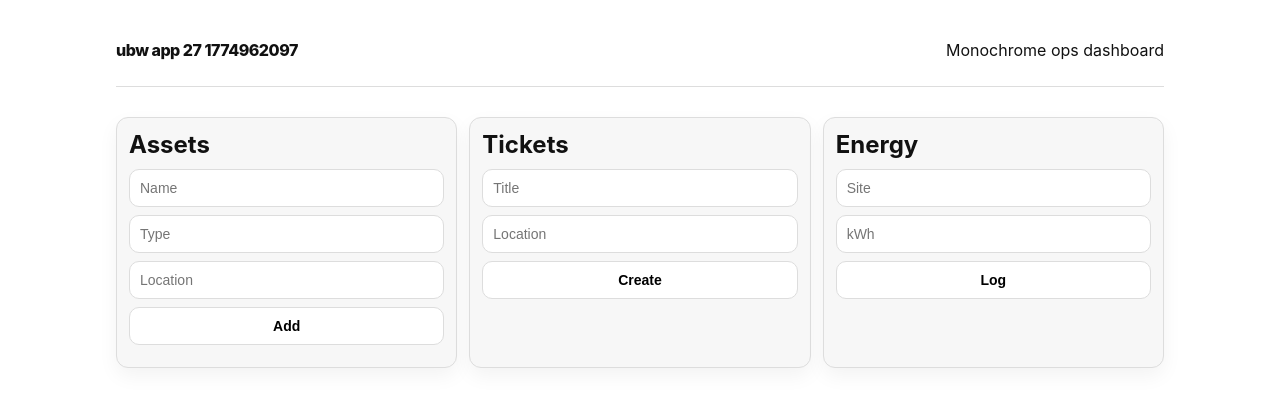
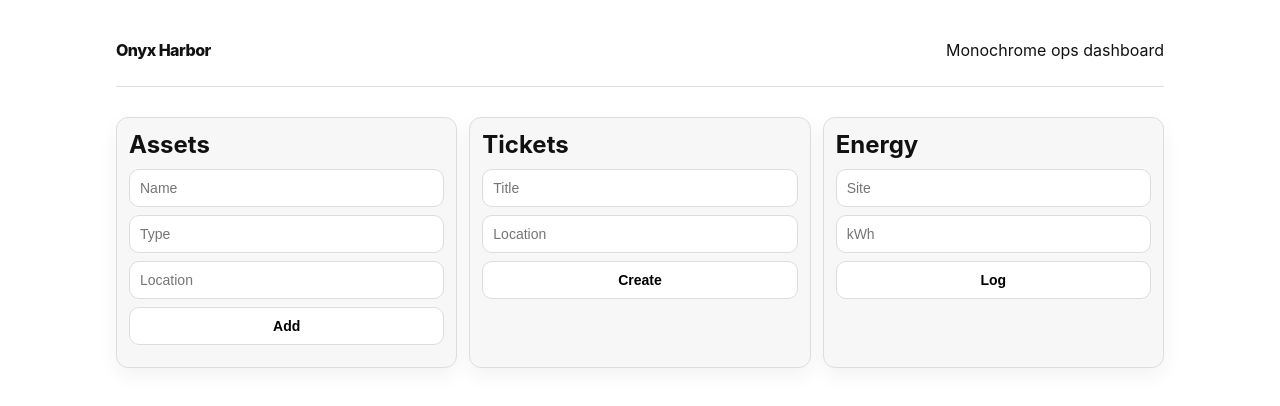
Before and after one commit to Ashutoshsingh20/bw-app-27-1774962097, a website: page public/index.html in a window 1280 px wide. Drawn offline with Linux system fonts and the light colour scheme; no server answers.

Commit message:
chore: brand app as Onyx Harbor

```diff
--- a/public/index.html
+++ b/public/index.html
@@ -3,13 +3,13 @@
 <head>
   <meta charset="UTF-8" />
   <meta name="viewport" content="width=device-width, initial-scale=1.0" />
-  <title>ubw app 27 1774962097</title>
+  <title>Onyx Harbor</title>
   <link rel="stylesheet" href="/style.css" />
 </head>
 <body>
   <div class="shell">
     <header>
-      <div class="logo">ubw app 27 1774962097</div>
+      <div class="logo">Onyx Harbor</div>
       <p>Monochrome ops dashboard</p>
     </header>
     <section class="metrics" id="metrics"></section>
```
Also changed, not shown: package.json (+9 -3 lines), README.md.
